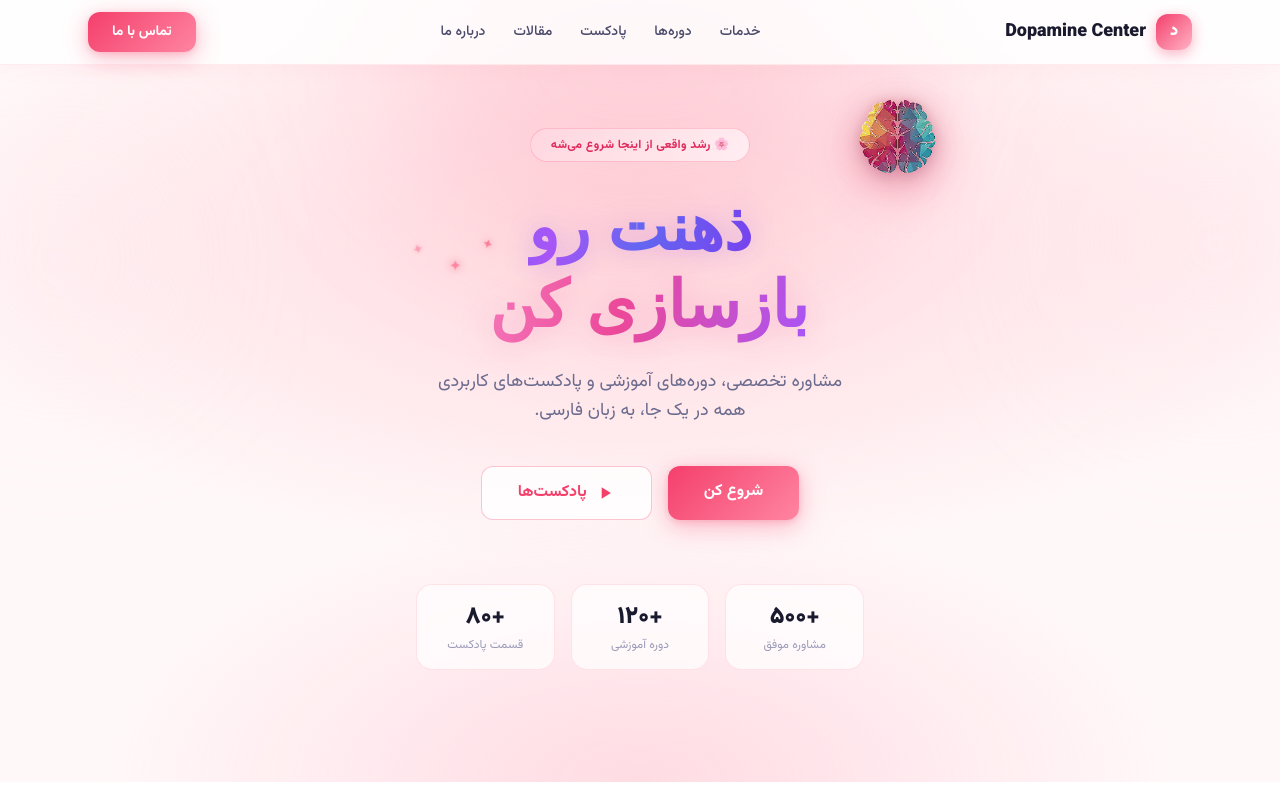
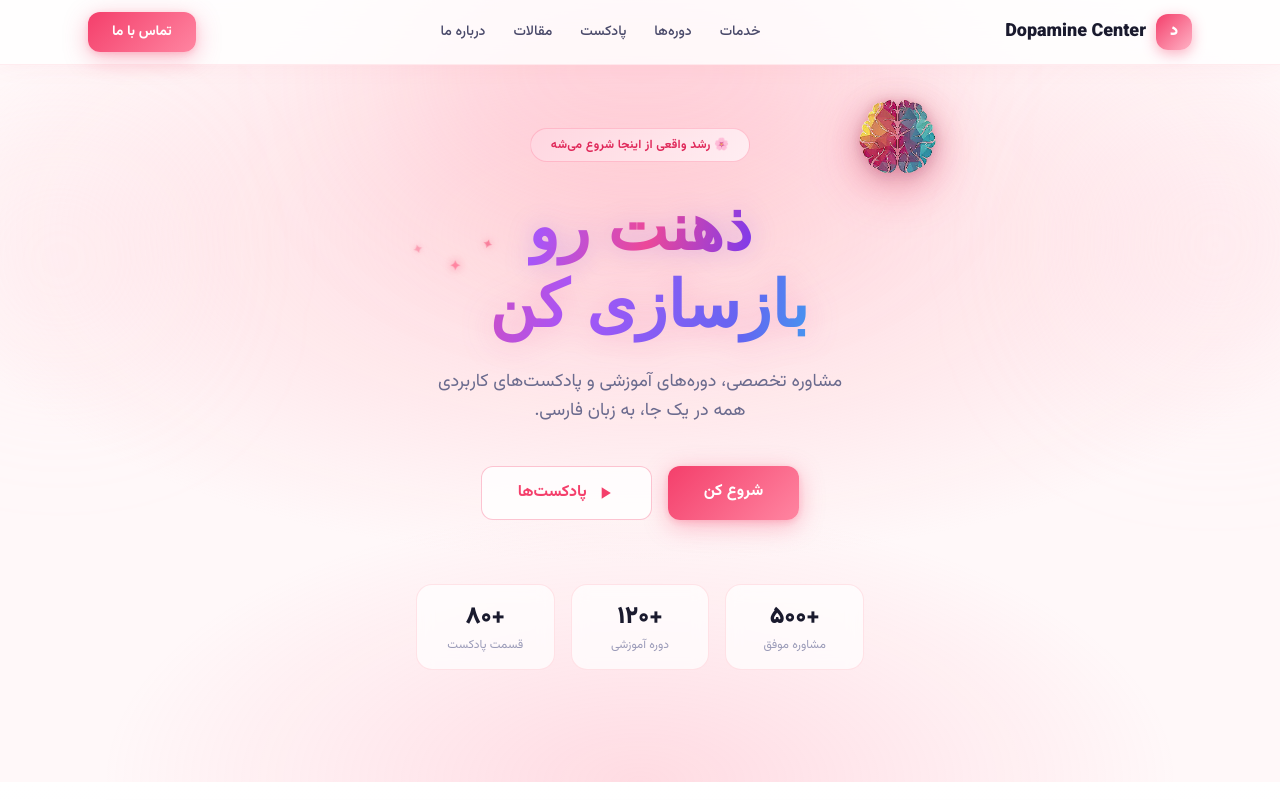
Before and after one commit to PiMoOX/dopamine--center, an Astro site: page / in a window 1280 px wide. Shown: the top 800 px of the page. Built offline with nearby package versions, Linux system fonts and the light colour scheme; Astro itself is replaced by a stand-in of ours; a web font is replaced by a local one.

Commit message:
Fix header clipping and boost hero gradient motion
Co-Authored-By: Claude Code <noreply@anthropic.com>

```diff
--- a/src/components/Hero.astro
+++ b/src/components/Hero.astro
@@ -17,8 +17,8 @@
       🌸 رشد واقعی از اینجا شروع می‌شه
     </span>
     <h1 class="font-black leading-tight mb-6" style="font-size:clamp(2.4rem,6vw,4rem);color:#1a1a2e;line-height:1.2">
-      <span class="hero-shine" style="background:linear-gradient(100deg,#7c3aed 0%,#6366f1 30%,#a855f7 50%,#6366f1 70%,#7c3aed 100%);background-size:200% auto;-webkit-background-clip:text;-webkit-text-fill-color:transparent;background-clip:text;animation:shine 8s cubic-bezier(0.4,0,0.2,1) infinite alternate;filter:drop-shadow(0 0 12px rgba(124,58,237,0.25));display:inline-block;will-change:background-position;">ذهنت رو</span><br />
-      <span class="hero-shine" style="background:linear-gradient(100deg,#a855f7 0%,#ec4899 30%,#f472b6 50%,#ec4899 70%,#a855f7 100%);background-size:200% auto;-webkit-background-clip:text;-webkit-text-fill-color:transparent;background-clip:text;animation:shine 8s cubic-bezier(0.4,0,0.2,1) infinite alternate;animation-delay:-4s;filter:drop-shadow(0 0 16px rgba(236,72,153,0.3));position:relative;display:inline-block;will-change:background-position;">بازسازی کن</span>
+      <span class="hero-shine" style="background:linear-gradient(100deg,#7c3aed 0%,#6366f1 18%,#22d3ee 36%,#818cf8 52%,#a855f7 68%,#ec4899 84%,#7c3aed 100%);background-size:300% auto;-webkit-background-clip:text;-webkit-text-fill-color:transparent;background-clip:text;animation:shine 5s cubic-bezier(0.4,0,0.2,1) infinite alternate;filter:drop-shadow(0 0 12px rgba(124,58,237,0.25));display:inline-block;will-change:background-position;">ذهنت رو</span><br />
+      <span class="hero-shine" style="background:linear-gradient(100deg,#ec4899 0%,#a855f7 18%,#6366f1 36%,#22d3ee 52%,#818cf8 68%,#f472b6 84%,#ec4899 100%);background-size:300% auto;-webkit-background-clip:text;-webkit-text-fill-color:transparent;background-clip:text;animation:shine 5s cubic-bezier(0.4,0,0.2,1) infinite alternate;animation-delay:-4s;filter:drop-shadow(0 0 16px rgba(236,72,153,0.3));position:relative;display:inline-block;will-change:background-position;">بازسازی کن</span>
       <span class="sparkle-wrap" aria-hidden="true">
         <span class="sp sp1">✦</span>
         <span class="sp sp2">✦</span>
--- a/src/layouts/BaseLayout.astro
+++ b/src/layouts/BaseLayout.astro
@@ -51,7 +51,7 @@ const {
       background: #fff8f9;
       color: #1a1a2e;
       -webkit-font-smoothing: antialiased;
-      overflow-x: hidden;
+      overflow-x: clip;
     }
     h1, h2, h3, h4, .font-heading {
       font-family: 'Yas', sans-serif;
```
